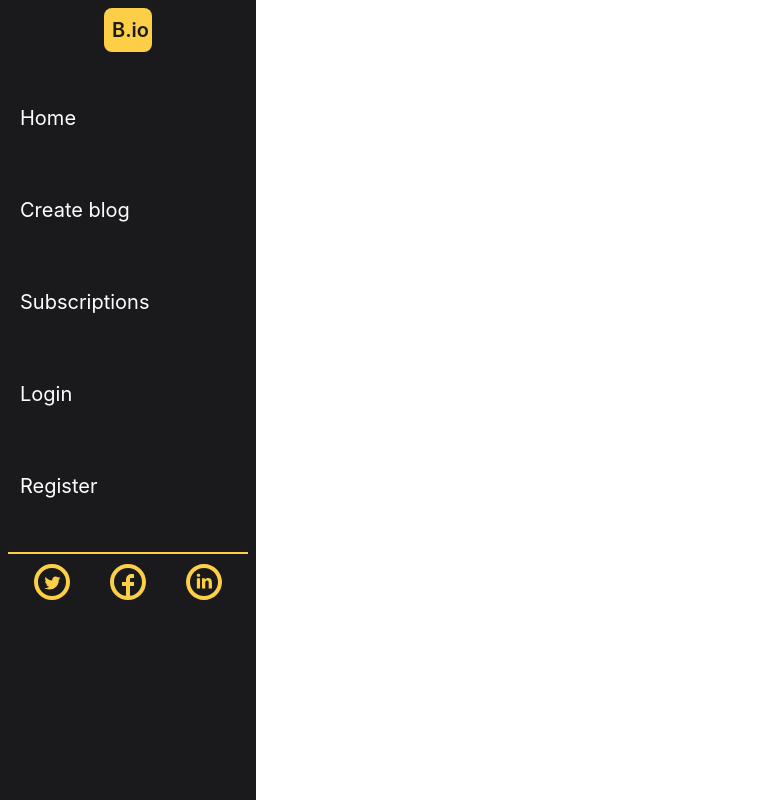
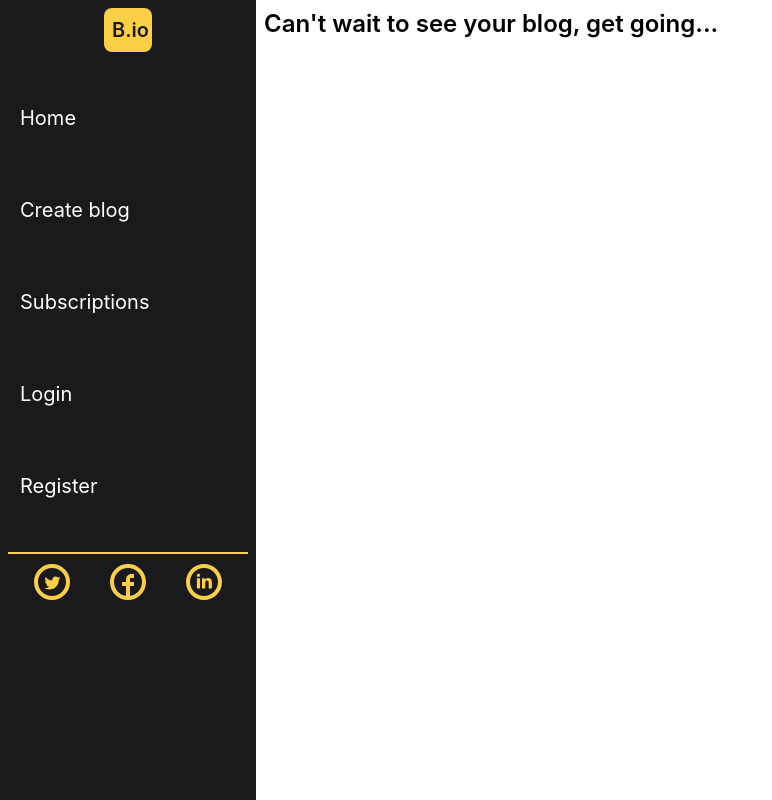
Before and after one commit to Tejas204/Blog-Website, a React (Create React App) app: page /create-blog in a window 1280 px wide. Shown: the whole page, without its empty margins (0-772 px from the left). Built offline with nearby package versions, Linux system fonts and the light colour scheme.

Commit message:
Started create your blog page

```diff
--- a/src/App.js
+++ b/src/App.js
@@ -27,9 +27,11 @@ function App() {
         <Route path='forgot-password' element={<ForgotPassword/>}></Route>
 
         {/* Route for blogs page */}
-        <Route path='blogs' element={<Blogs/>}></Route>
+        <Route path='blogs' element={<Blogs/>}>
 
-        {/* Route for blogs page */}
+        </Route>
+
+        {/* Route for create blog page */}
         <Route path='create-blog' element={<CreateBlog/>}></Route>
 
         {/* No match route */}
--- a/src/Components/CreateBlog.js
+++ b/src/Components/CreateBlog.js
@@ -1,17 +1,27 @@
 import React, { useState, useEffect } from 'react';
 import VerticalNavbar from './VerticalNavbar'
+import { Outlet } from 'react-router-dom';
 
 const CreateBlog = () => {
   return (
     // Parent div: contains 2 columns
     // Column 1: vertical Navbar
     // Column 2: Create blog content
-    <div className='flex flex-row'>
+    <div className={parentDiv}>
 
         {/* Column 1 */}
-        <div className='grid grid-cols-1 w-[20%] fixed left-0'>
-            <div className='col-span-1'>
+        <div className={columnOne}>
+            {/* Vertical navbar */}
+            <div className={verticalNavbarStyle}>
                 <VerticalNavbar/>
+            </div>
+        </div>
+
+        {/* Column 2 */}
+        <div className={columnTwo}>
+            {/* Title text */}
+            <div>
+                <p className={titleText}>Can't wait to see your blog, get going...</p>
             </div>
         </div>
 
@@ -19,4 +29,17 @@ const CreateBlog = () => {
   )
 }
 
+
+let parentDiv = `flex flex-row`
+
+let columnOne = `grid grid-cols-1 w-[20%] fixed left-0`
+
+let verticalNavbarStyle = `col-span-1`
+
+let columnTwo = `grid grid-cols-1 w-[80%] relative left-[20%]`
+
+let titleText = `txt-sm md:text-md lg:text-2xl
+                 font-semibold
+                 p-2`
+
 export default CreateBlog
```
Also changed, not shown: src/Components/Blogs.js (indentation only).
